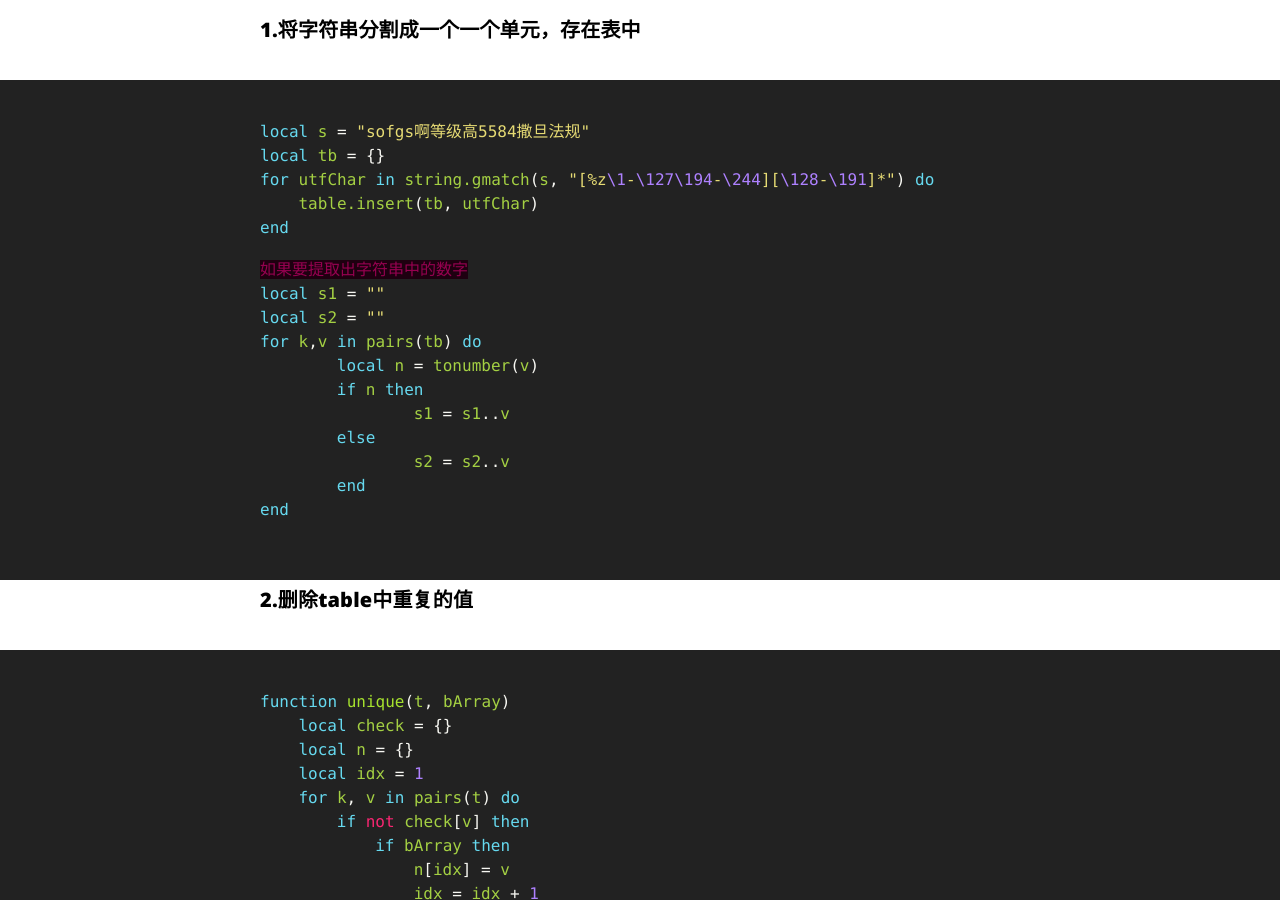
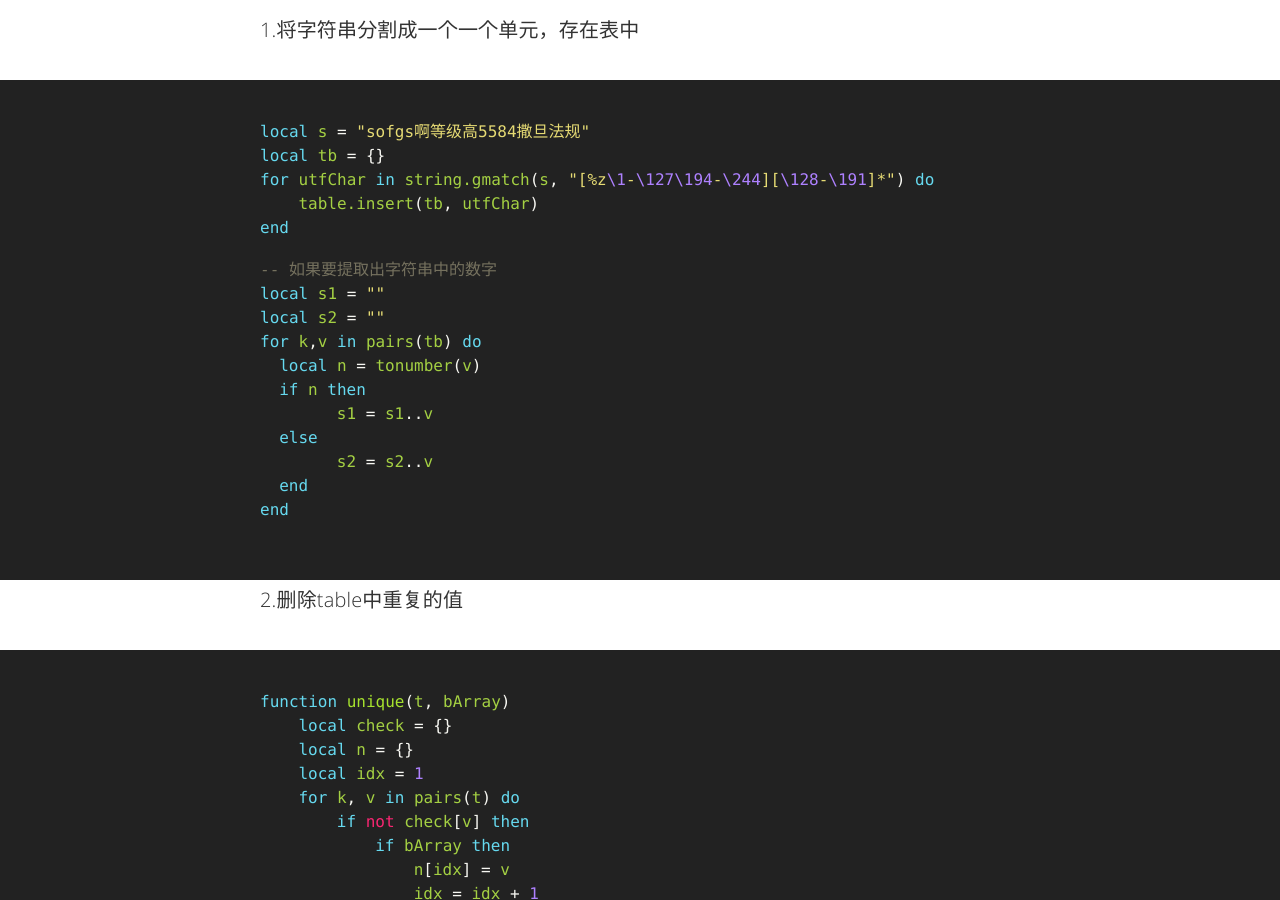
Before and after one commit to BruceQi93/BruceQi93.github.io, a Jekyll site: the page built from _posts/2017-11-5-LuaNotes.md, in a window 1280 px wide and 900 px high, scrolled down 930 px. Built offline with Jekyll 4.4.1, drawn with Linux system fonts in a browser that asks for light colours; comment, search, counter and statistics services are not loaded.

Commit message:
update file

````diff
--- a/_posts/2017-11-5-LuaNotes.md
+++ b/_posts/2017-11-5-LuaNotes.md
@@ -10,8 +10,7 @@ categories:
 - Lua篇
 ---
 
-#### 1.将字符串分割成一个一个单元，存在表中
-
+1.将字符串分割成一个一个单元，存在表中
 ```lua
 local s = "sofgs啊等级高5584撒旦法规"
 local tb = {}
@@ -19,22 +18,21 @@ for utfChar in string.gmatch(s, "[%z\1-\127\194-\244][\128-\191]*") do
     table.insert(tb, utfChar)
 end
 
-如果要提取出字符串中的数字
+-- 如果要提取出字符串中的数字
 local s1 = ""
 local s2 = ""
 for k,v in pairs(tb) do
-	local n = tonumber(v)
-	if n then
-		s1 = s1..v
-	else
-		s2 = s2..v
-	end
+  local n = tonumber(v)
+  if n then
+	s1 = s1..v
+  else
+	s2 = s2..v
+  end
 end
 
 ```
 
-#### 2.删除table中重复的值
-
+2.删除table中重复的值
 ```lua
 function unique(t, bArray)
     local check = {}
@@ -55,7 +53,7 @@ function unique(t, bArray)
 end
 ```
 
-#### 3.判断一个table是否是另一个table的子集或相同
+3.判断一个table是否是另一个table的子集或相同
 ```lua
 local A = {33,24,11}
 local B = {24,50,33,12,11}
````
